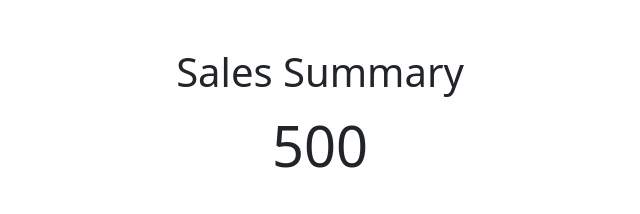
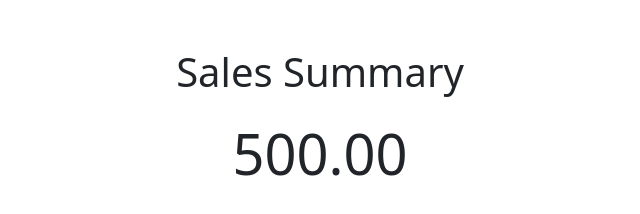
Before and after one commit to paridhi-ramtani-iitmbs/sum-of-sales-test-1, a plain HTML site: page index.html in a window 1280 px wide. Shown: the whole page, without its empty margins (320-960 px from the left). Drawn offline with nearby package versions, Linux system fonts and the light colour scheme.

Commit message:
Add index.html (Round 1)

```diff
--- a/index.html
+++ b/index.html
@@ -4,28 +4,33 @@
     <meta charset="UTF-8">
     <meta name="viewport" content="width=device-width, initial-scale=1.0">
     <title>Sales Summary ${seed}</title>
-    <link rel="stylesheet" href="https://cdn.jsdelivr.net/npm/bootstrap@5.1.3/dist/css/bootstrap.min.css">
+    <link rel="stylesheet" href="https://cdn.jsdelivr.net/npm/bootstrap@5.3.0-alpha1/dist/css/bootstrap.min.css">
 </head>
 <body>
     <div class="container text-center mt-5">
         <h1>Sales Summary</h1>
-        <div id="total-sales" class="display-4 mt-3">0</div>
+        <div id="total-sales" class="mt-4 display-4"></div>
     </div>
     <script>
-        const seed = Math.random().toString(36).substr(2, 5);
+        const seed = Math.floor(Math.random() * 1000); // Example seed generation
         document.title = `Sales Summary ${seed}`;
 
         fetch('data.csv')
             .then(response => response.text())
             .then(data => {
                 const rows = data.split('\n').slice(1);
-                const totalSales = rows.reduce((sum, row) => {
+                let totalSales = 0;
+
+                rows.forEach(row => {
                     const columns = row.split(',');
-                    return sum + parseFloat(columns[1] || 0);
-                }, 0);
-                document.querySelector("#total-sales").textContent = totalSales;
+                    if (columns[1]) {
+                        totalSales += parseFloat(columns[1]);
+                    }
+                });
+
+                document.querySelector('#total-sales').textContent = totalSales.toFixed(2);
             })
-            .catch(error => console.error('Error fetching the CSV data:', error));
+            .catch(error => console.error('Error fetching the CSV file:', error));
     </script>
 </body>
 </html>
```
